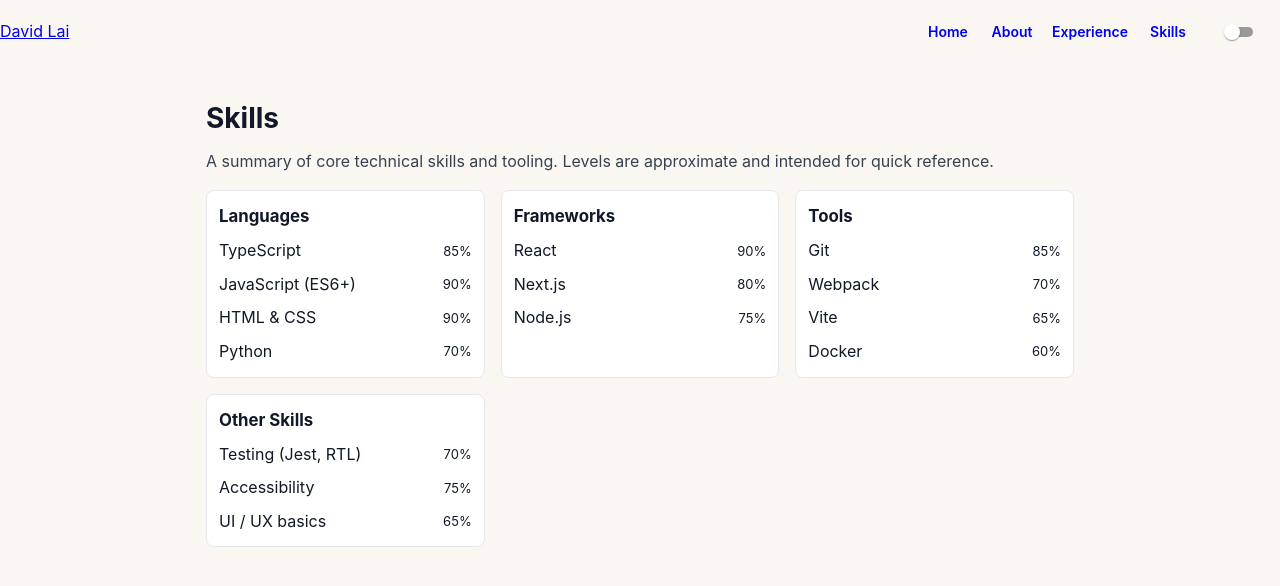
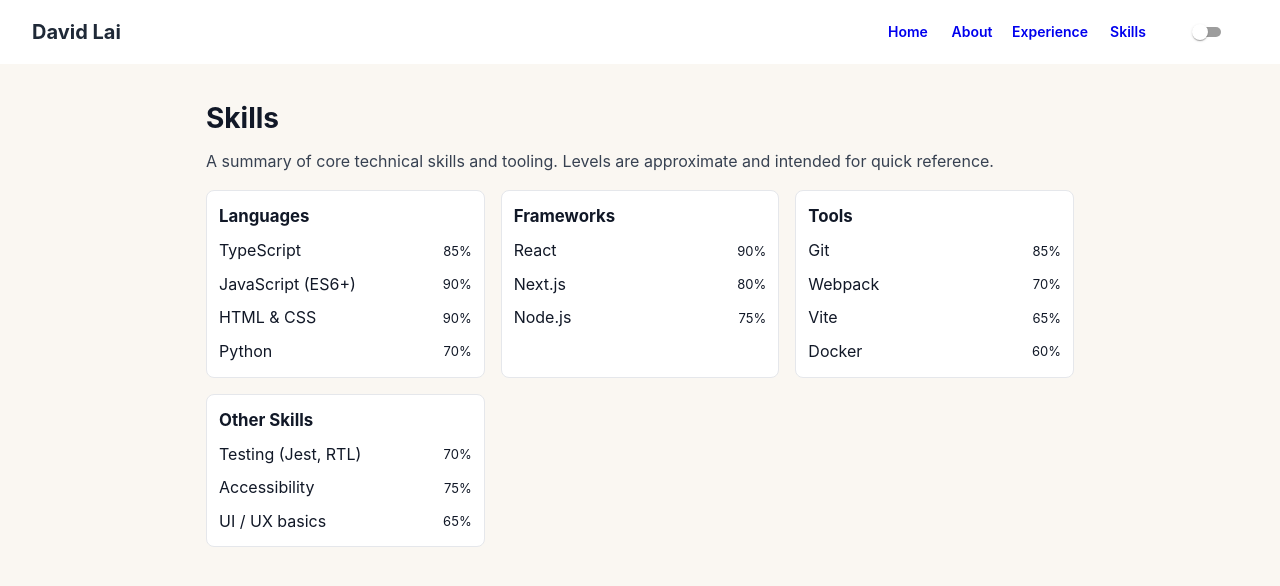
Before and after one commit to dlai0001/portfolio, a React (Vite) app: page /portfolio/skills in a window 1280 px wide. Shown: the top 586 px of the page. Built offline with nearby package versions, Linux system fonts and the light colour scheme; some icons are missing.

Commit message:
wip - navbar

```diff
--- a/src/components/NavBar.tsx
+++ b/src/components/NavBar.tsx
@@ -2,6 +2,7 @@ import CloseIcon from '@mui/icons-material/Close';
 import DarkModeIcon from '@mui/icons-material/DarkMode';
 import LightModeIcon from '@mui/icons-material/LightMode';
 import MenuIcon from '@mui/icons-material/Menu';
+import { Link, Typography } from '@mui/material';
 import AppBar from '@mui/material/AppBar';
 import Box from '@mui/material/Box';
 import Button from '@mui/material/Button';
@@ -12,6 +13,7 @@ import Toolbar from '@mui/material/Toolbar';
 import useMediaQuery from '@mui/material/useMediaQuery';
 import { useState } from 'react';
 import { NavLink } from 'react-router-dom';
+import { Link as RouterLink } from 'react-router-dom';
 
 type Props = {
     mode: 'light' | 'dark';
@@ -19,11 +21,11 @@ type Props = {
 };
 
 export default function NavBar({ mode, toggleTheme }: Props) {
-    const [open, setOpen] = useState(false);
+    const [menuOpen, setMenuOpen] = useState(false);
     const muiTheme = useMuiTheme();
     const isMobile = useMediaQuery(muiTheme.breakpoints.down('md'));
 
-        const close = () => setOpen(false);
+    const close = () => setMenuOpen(false);
 
     const items: Array<[string, string]> = [
         ['/', 'Home'],
@@ -47,13 +49,19 @@ export default function NavBar({ mode, toggleTheme }: Props) {
 
     return (
         <AppBar position="sticky" color="transparent" elevation={0} className="nav">
-                <Toolbar disableGutters className="nav-inner">
-                    <Box sx={{ flex: '1 1 auto' }}>
-                        <NavLink to="/" onClick={close} className="brand-link">
+            <Toolbar disableGutters className="nav-inner" sx={{
+                backgroundColor: muiTheme.palette.background.paper,
+                paddingX: { xs: 2, md: 4 },
+                display: 'flex',
+                justifyContent: 'space-between',
+            }}>
+                <Link to="/" className="brand-link" component={RouterLink} underline="none" color={muiTheme.palette.text.primary}>
+                    <Typography variant="h6" color="inherit" component="div" fontWeight="bold">
                         David Lai
-                        </NavLink>
-                    </Box>
+                    </Typography>
+                </Link>
 
+                <Box display="flex" alignItems="center" gap={1} flexDirection="row">
                     {!isMobile && (
                         <Box component="nav" className="links" aria-label="Primary">
                             {items.map(([to, label]) => navLink(to, label))}
@@ -69,19 +77,20 @@ export default function NavBar({ mode, toggleTheme }: Props) {
 
                         {isMobile && (
                             <IconButton
-                                aria-label={open ? 'Close menu' : 'Open menu'}
+                                aria-label={menuOpen ? 'Close menu' : 'Open menu'}
                                 className="mobile-toggle"
-                                onClick={() => setOpen((s) => !s)}
+                                onClick={() => setMenuOpen((s) => !s)}
                                 size="small"
                             >
-                                {open ? <CloseIcon /> : <MenuIcon />}
+                                {menuOpen ? <CloseIcon /> : <MenuIcon />}
                             </IconButton>
                         )}
                     </Box>
+                </Box>
             </Toolbar>
 
-                {isMobile && (
-                    <Box className={`mobile-menu ${open ? 'open' : ''}`}>
+            {isMobile && menuOpen && (
+                <Box className={`mobile-menu`}>
                     {items.map(([to, label]) => navLink(to, label))}
                 </Box>
             )}
```
Lines whose indentation alone changed are shown as unchanged.
